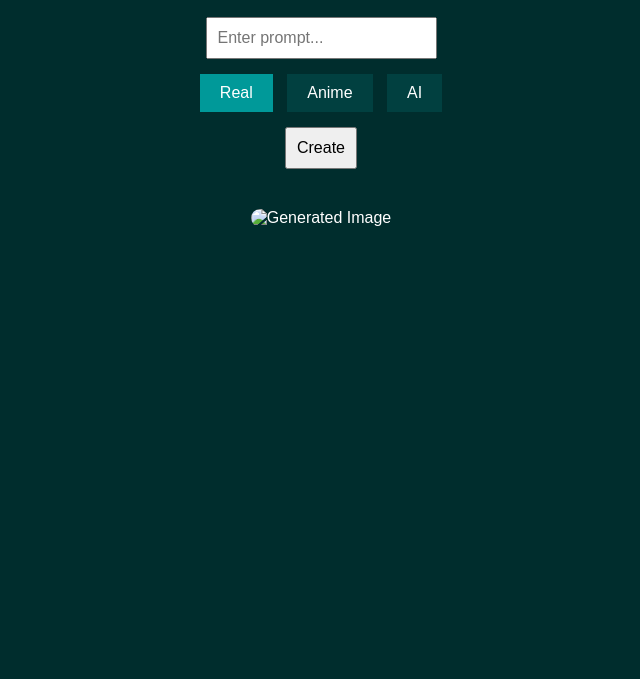
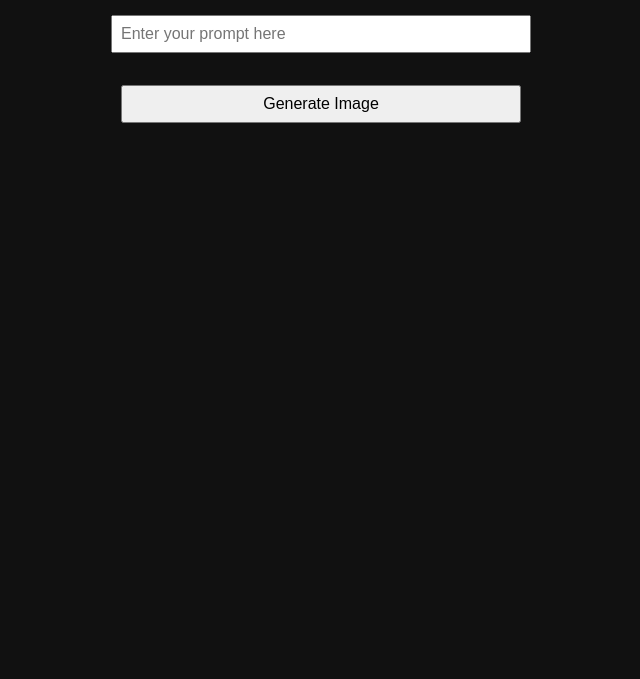
Before and after one commit to richierich128/ai-image-site, a plain HTML site: page index.html in a window 1280 px wide. Shown: the part 121-800 px from the top of the page, without its empty margins (319-959 px from the left). Drawn offline with Linux system fonts and the light colour scheme.

Commit message:
Update index.html

```diff
--- a/index.html
+++ b/index.html
@@ -7,48 +7,38 @@
   <style>
     body {
       font-family: Arial, sans-serif;
-      background-color: #002d2d;
-      color: white;
+      padding: 2rem;
+      background: #111;
+      color: #eee;
       text-align: center;
-      padding: 40px 20px;
     }
     input, button {
-      padding: 10px;
-      margin: 10px;
-      font-size: 16px;
+      padding: 0.5rem;
+      font-size: 1rem;
+      margin: 1rem 0;
+      width: 90%;
+      max-width: 400px;
     }
-    .style-btn {
-      background-color: #014040;
-      color: white;
-      border: none;
-      padding: 10px 20px;
-      margin: 5px;
-      cursor: pointer;
+    .generated-img {
+      margin-top: 2rem;
+      max-width: 100%;
+      border-radius: 12px;
+      box-shadow: 0 0 15px #000;
     }
-    .style-btn.selected {
-      background-color: #009999;
-    }
-    #generatedImage {
-      margin-top: 30px;
-      max-width: 90%;
-      border-radius: 10px;
+    #status {
+      margin-top: 1rem;
+      color: orange;
     }
   </style>
 </head>
 <body>
   <h1>AI Image Generator</h1>
-  <input type="text" id="prompt" placeholder="Enter prompt..." />
-  <div>
-    <button class="style-btn selected">Real</button>
-    <button class="style-btn">Anime</button>
-    <button class="style-btn">AI</button>
-  </div>
-  <button id="generateBtn">Create</button>
-  <div>
-    <img id="generatedImage" alt="Generated Image" />
-  </div>
+  <input id="prompt" type="text" placeholder="Enter your prompt here" />
+  <br />
+  <button id="generate-btn">Generate Image</button>
+  <div id="status"></div>
+  <div id="image-container"></div>
 
-  <!-- Updated script path -->
-  <script src="frontend/generate.js"></script>
+  <script src="generate.js" defer></script>
 </body>
 </html>
```
